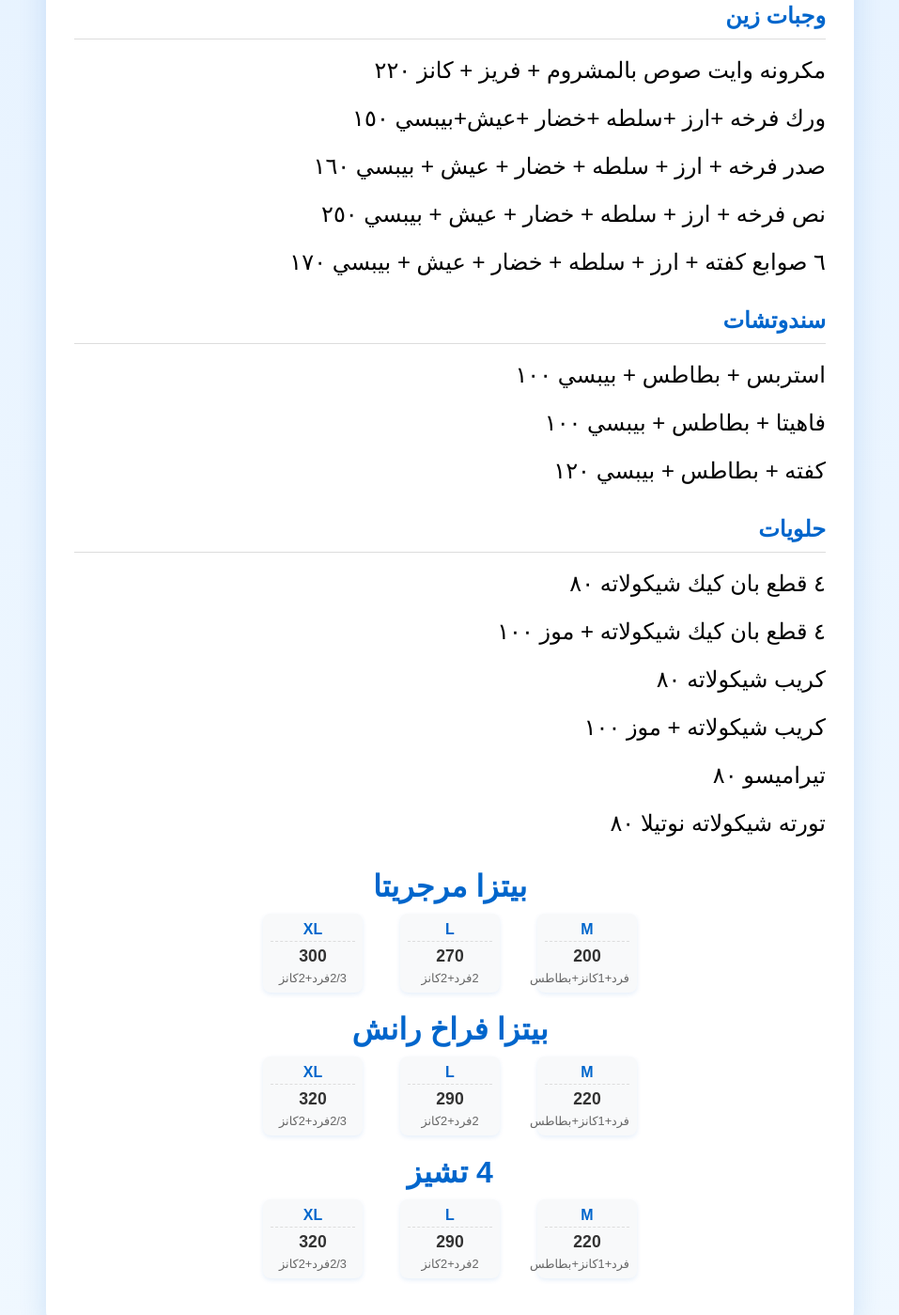
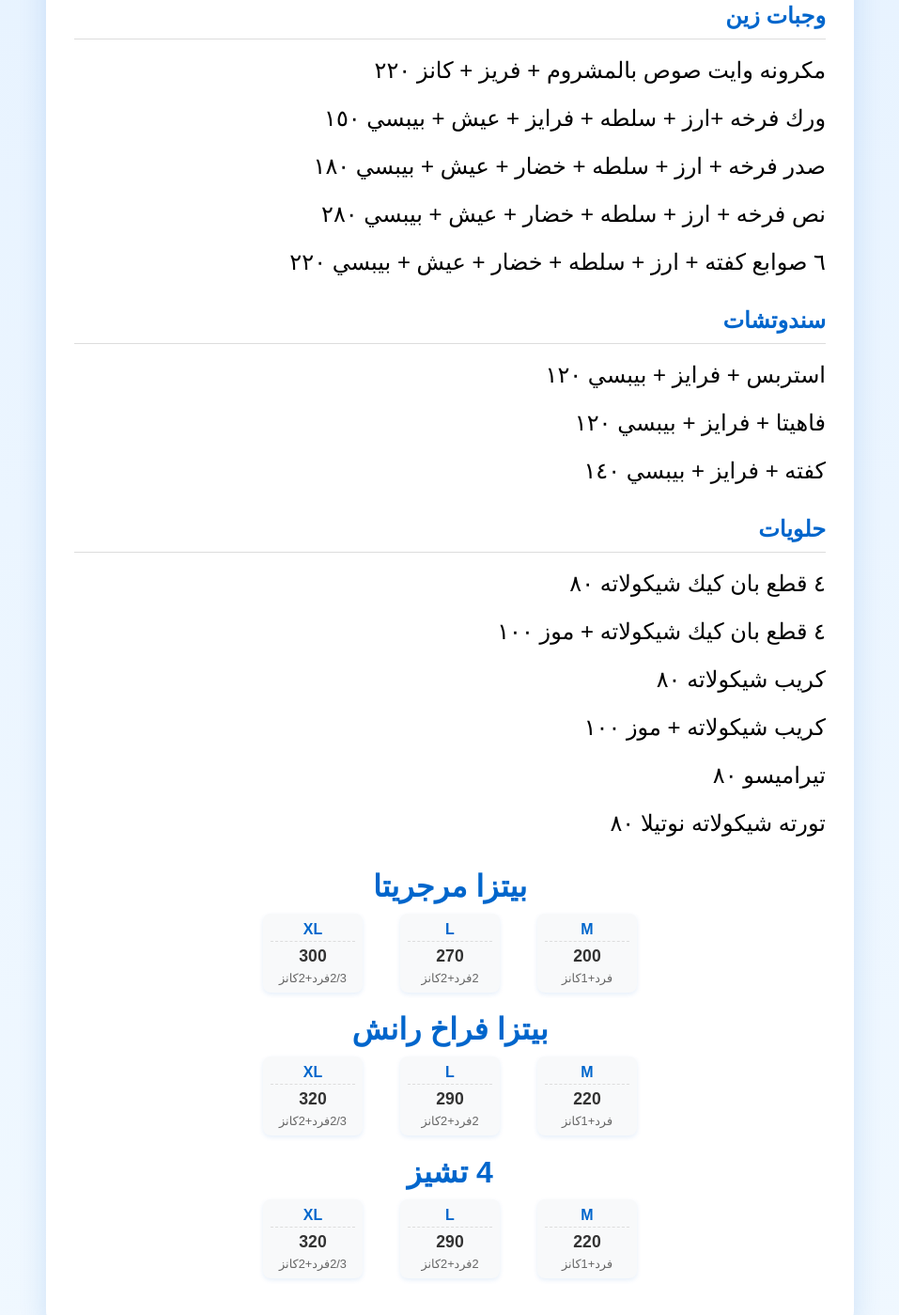
Before and after one commit to eslamoveloper/zain-menu, a plain HTML site: page restaurant.html in a window 1280 px wide. Shown: the part 336-1735 px from the top of the page at 94% size, without its empty margins (161-1118 px from the left). Drawn offline with Linux system fonts and the light colour scheme.

Commit message:
Update restaurant.html

```diff
--- a/restaurant.html
+++ b/restaurant.html
@@ -178,17 +178,17 @@
         <div class="menu-section">
             <h2>وجبات زين</h2>
             <div class="menu-item">مكرونه وايت صوص بالمشروم + فريز + كانز ٢٢٠</div>
-            <div class="menu-item">ورك فرخه +ارز +سلطه +خضار +عيش+بيبسي       ١٥٠</div>
-            <div class="menu-item">صدر فرخه + ارز + سلطه + خضار + عيش + بيبسي       ١٦٠</div>
-            <div class="menu-item">نص فرخه + ارز + سلطه + خضار + عيش + بيبسي ٢٥٠</div>
-            <div class="menu-item">٦ صوابع كفته + ارز + سلطه + خضار + عيش + بيبسي ١٧٠</div>
+            <div class="menu-item">ورك فرخه +ارز + سلطه + فرايز + عيش + بيبسي ١٥٠</div>
+            <div class="menu-item">صدر فرخه + ارز + سلطه + خضار + عيش + بيبسي ١٨٠</div>
+            <div class="menu-item">نص فرخه + ارز + سلطه + خضار + عيش + بيبسي ٢٨٠</div>
+            <div class="menu-item">٦ صوابع كفته + ارز + سلطه + خضار + عيش + بيبسي ٢٢٠</div>
         </div>
 
         <div class="menu-section">
             <h2>سندوتشات</h2>
-            <div class="menu-item">استربس + بطاطس + بيبسي ١٠٠</div>
-            <div class="menu-item">فاهيتا + بطاطس + بيبسي ١٠٠</div>
-            <div class="menu-item">كفته + بطاطس + بيبسي ١٢٠</div>
+            <div class="menu-item">استربس + فرايز + بيبسي ١٢٠</div>
+            <div class="menu-item">فاهيتا + فرايز + بيبسي ١٢٠</div>
+            <div class="menu-item">كفته + فرايز + بيبسي ١٤٠</div>
         </div>
 
         <div class="menu-section">
@@ -207,7 +207,7 @@
                 <div class="pizza-size">
                     <div class="size-name">M</div>
                     <div class="size-price">200</div>
-                    <div class="size-desc">فرد+1كانز+بطاطس</div>
+                    <div class="size-desc">فرد+1كانز</div>
                 </div>
                 <div class="pizza-size">
                     <div class="size-name">L</div>
@@ -228,7 +228,7 @@
                 <div class="pizza-size">
                     <div class="size-name">M</div>
                     <div class="size-price">220</div>
-                    <div class="size-desc">فرد+1كانز+بطاطس</div>
+                    <div class="size-desc">فرد+1كانز</div>
                 </div>
                 <div class="pizza-size">
                     <div class="size-name">L</div>
@@ -249,7 +249,7 @@
                 <div class="pizza-size">
                     <div class="size-name">M</div>
                     <div class="size-price">220</div>
-                    <div class="size-desc">فرد+1كانز+بطاطس</div>
+                    <div class="size-desc">فرد+1كانز</div>
                 </div>
                 <div class="pizza-size">
                     <div class="size-name">L</div>
```
